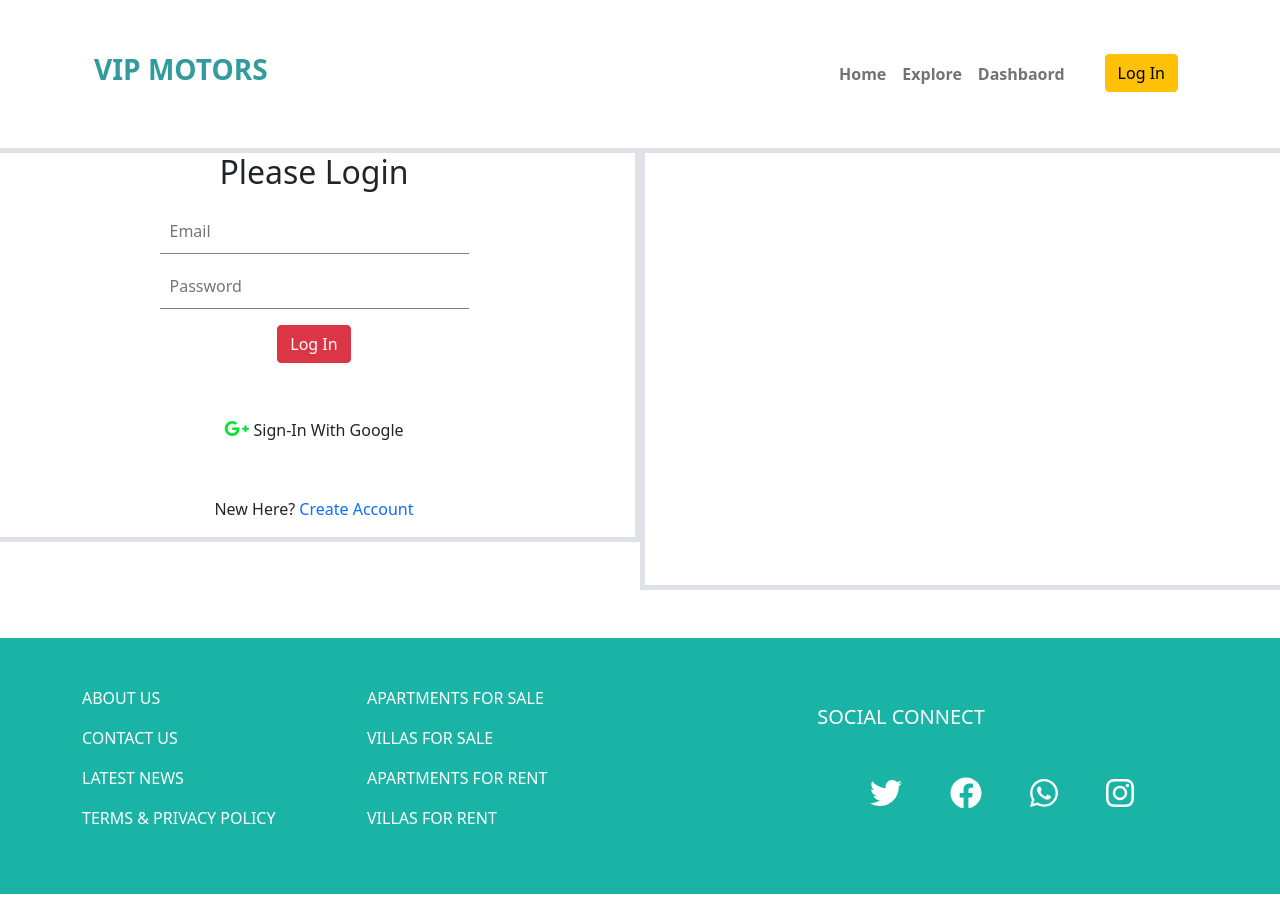
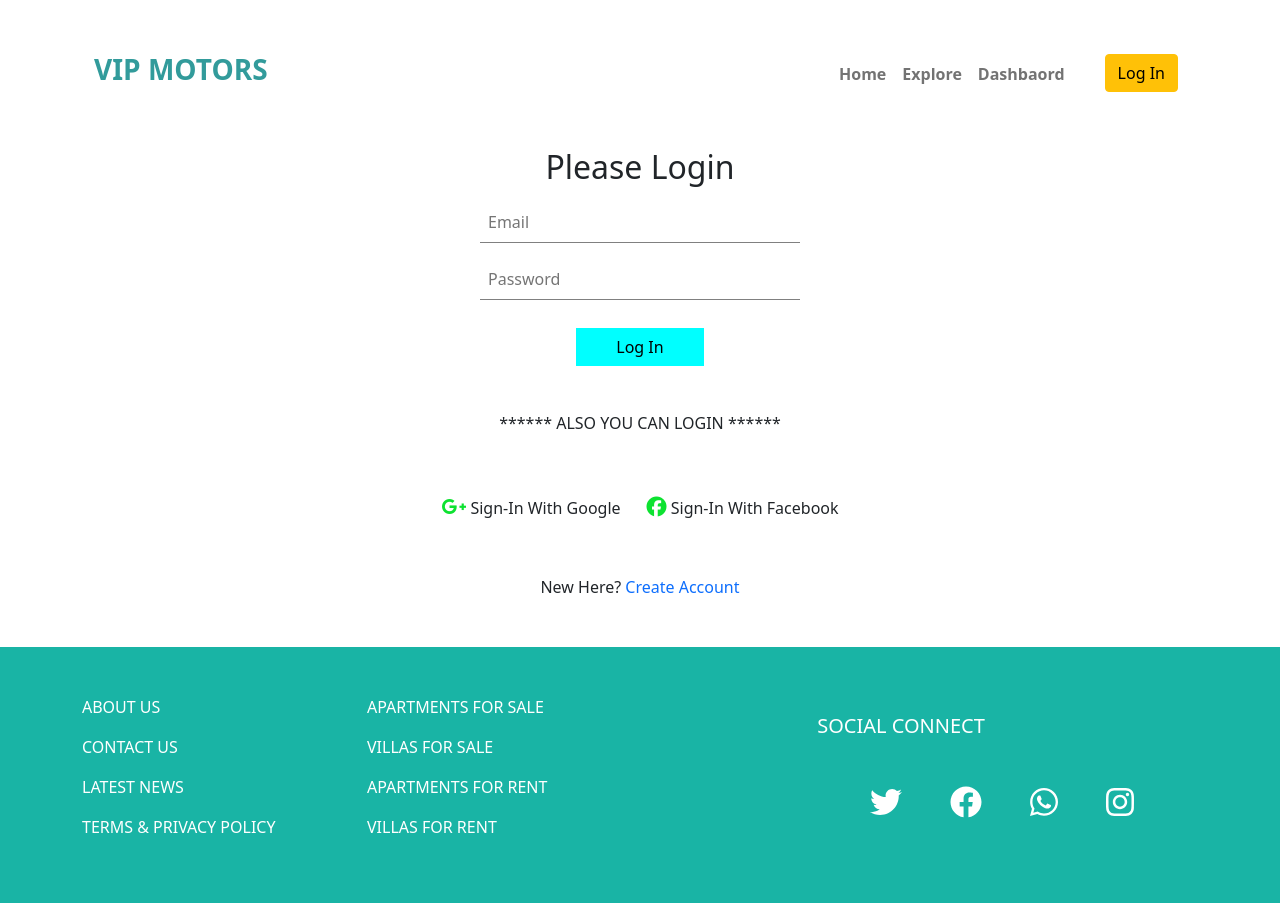
Before and after one commit to Nesat-Nayem/VIP-MOROTS-CLIENT-SIDE, a React (Create React App) app: page /login in a window 1280 px wide. Built offline with nearby package versions, Linux system fonts and the light colour scheme; no server answers.

Commit message:
my order update

```diff
--- a/src/components/Details/Details.js
+++ b/src/components/Details/Details.js
@@ -55,18 +55,18 @@ const Details = () => {
             <form onSubmit={handleSubmit(onSubmit)}>
 
               <input
-                {...register("name")}
-                placeholder="Name"
+                {...register("name",{ required: true })}
+                // placeholder="Name"
 
                 defaultValue={service?.name}
                 className="p-2 m-2 w-100 input-field"
               />
 
               <input
-                {...register("email")}
-                placeholder="Email"
+                {...register("price",{ required: true })}
+                // placeholder="Email"
 
-                defaultValue={user?.email}
+                defaultValue={service?.price}
                 className="p-2 m-2 w-100 input-field"
               />
               <input
--- a/src/components/Login/Login.css
+++ b/src/components/Login/Login.css
@@ -13,3 +13,29 @@
   color: rgb(13, 226, 49);
   font-size: 20px;
 }
+
+.fromLogin{
+  width: 1000px;
+  height: auto;
+  background-color: aquamarine;
+}
+
+
+.inputField{
+  width: 300px;
+  padding-top: 5px;
+  padding-bottom: 5px;
+}
+
+.costomButton{
+  background-color: aqua;
+  border: none;
+  padding: 7px 40px;
+  margin-top: 20px;
+
+}
+
+.btnStyle:hover{
+  background-color: rgb(219, 106, 159) !important;
+  color: aliceblue;
+}
--- a/src/components/Login/Login.js
+++ b/src/components/Login/Login.js
@@ -1,7 +1,7 @@
 import React, { useState } from "react";
 import "./Login.css";
 import { useForm } from "react-hook-form";
-// import useFirebase from "./../../hooks/useFirebase";
+
 import { Link, useLocation, useHistory } from "react-router-dom";
 import useAuth from "../../hooks/useAuth";
 const Login = () => {
@@ -11,7 +11,8 @@ const Login = () => {
   const location = useLocation();
   const history = useHistory();
 
-  const { handleGoogleLogin, handleUserLogin } = useAuth();
+  const { handleGoogleLogin, newHandleFacebookLogin, handleUserLogin } =
+    useAuth();
 
   const { register, handleSubmit, watch, errors } = useForm();
 
@@ -34,7 +35,7 @@ const Login = () => {
     console.log(handleUserLogin);
   };
 
-  const redirect_uri = location.state?.from || '/';
+  const redirect_uri = location.state?.from || "/";
 
   const handleGoogleLoginPopup = () => {
     handleGoogleLogin().then((result) => {
@@ -42,14 +43,18 @@ const Login = () => {
     });
   };
 
+  const handleFacebookLoginPopup = () => {
+    newHandleFacebookLogin();
+  };
+
   return (
     <div>
-      <div className="row">
-        <div className="login-form mb-5 formControl col-md-6 border border-5">
+      <div className="">
+        <div className="login-form mb-5 formControl">
           <h2>Please Login</h2>
           <form onSubmit={handleSubmit(onSubmit)}>
             <input
-              className="input-field "
+              className="p-2 m-2 w-25 input-field"
               name="email"
               placeholder="Email"
               type="email"
@@ -57,7 +62,7 @@ const Login = () => {
             />
             <br />
             <input
-              className="input-field"
+              className="p-2 m-2 w-25 input-field"
               name="password"
               type="password"
               placeholder="Password"
@@ -66,19 +71,32 @@ const Login = () => {
             <br />
 
             <input
-              className="submit-btn btn btn-danger mt-3"
+              className="submit-btn costomButton"
               type="submit"
               value="Log In"
             />
           </form>
-          <button onClick={handleGoogleLoginPopup} className="btn mt-5">
-            <i class="fab fa-google-plus-g fscolor"></i> Sign-In With Google{" "}
+
+          <h6 className="mt-5">****** ALSO YOU CAN LOGIN ******</h6>
+
+          <button className="btn mt-5 btnStyle " onClick={handleGoogleLoginPopup} >
+
+            <i class="fab fa-google-plus-g fscolor me-1"></i>
+
+             Sign-In With Google
           </button>
+
+          <button onClick={handleFacebookLoginPopup} className="btn mt-5 btnStyle ">
+            <i class="fab fa-facebook fscolor"></i> Sign-In With Facebook
+          </button>
+
           <p className="mt-5">
             New Here? <Link to="/register">Create Account</Link>
           </p>
         </div>
-        <div className="col-md-6 border border-5"></div>
+        {/* <div className="col-md-6">
+          <img className="img-fluid" src="https://i.ibb.co/rQThyv8/slider1.jpg" alt="" />
+        </div> */}
       </div>
     </div>
   );
--- a/src/components/MyBookings/MyBookings.js
+++ b/src/components/MyBookings/MyBookings.js
@@ -2,7 +2,7 @@ import React, { useEffect, useState } from "react";
 import useFirebase from "./../../hooks/useFirebase";
 const MyBookings = () => {
   const { user } = useFirebase();
-  const [books, setBooks] = useState([])
+  const [books, setBooks] = useState([]);
 
   useEffect(() => {
     fetch(`https://polar-cliffs-75761.herokuapp.com/myOrder/${user?.email}`)
@@ -11,55 +11,41 @@ const MyBookings = () => {
       .then((data) => setBooks(data));
   }, [user?.email]);
 
-  const handleDelete = id => {
-
+  const handleDelete = (id) => {
     fetch(`https://polar-cliffs-75761.herokuapp.com/myOrder/${id}`, {
-        method : 'DELETE'
+      method: "DELETE",
     })
-    .then(res => res.json())
-    .then(data => {
+      .then((res) => res.json())
+      .then((data) => {
         console.log(data);
-        if(data.deletedCount){
-            alert('deleted')
-            const remaining = books.filter(book => book._id !==id);
-            setBooks(remaining)
+        if (data.deletedCount) {
+          alert("deleted");
+          const remaining = books.filter((book) => book._id !== id);
+          setBooks(remaining);
         }
-
-    })
-}
+      });
+  };
 
   return (
     <div className="row container">
-
       <h1 className="text-center">All Orders</h1>
 
-    {
-                books.map(book =>
+      {books.map((book) => (
         <div key={book._id}>
-
           <div className="card">
-                <div className="card-body">
-
-
-
+            <div className="card-body d-flex justify-content-around">
               <p>{book?.name}</p>
-
-
-                    <p>{book.email}</p>
-
-                    <p>{book?.city}</p>
-
-                    <p className="m-4">{book?.status}</p>
-                    <button className="btn btn-danger" onClick={()=>handleDelete(book._id)}>delete book</button>
+              <p>{book?.price}</p>
+              <button
+                className="btn btn-danger"
+                onClick={() => handleDelete(book._id)}
+              >
+                delete book
+              </button>
             </div>
           </div>
-
         </div>
-
-
-
-                )
-            }
+      ))}
     </div>
   );
 };
--- a/src/components/Navbar/Navbar.js
+++ b/src/components/Navbar/Navbar.js
@@ -2,11 +2,7 @@ import React from "react";
 import "./Navbar.css";
 import { Link } from "react-router-dom";
 import useAuth from "../../hooks/useAuth";
-
-// import useFirebase from '../../hooks/useFirebase'
-
 const Navbar = () => {
-  // const { user, handleLogout } = useFirebase()
   const { user, handleLogout } = useAuth();
     console.log(user.email);
   return (
--- /dev/null
+++ b/src/components/Register/Register.css
@@ -0,0 +1,7 @@
+.costomButton{
+    background-color: aqua;
+    border: none;
+    padding: 7px 40px;
+    margin-top: 20px;
+
+  }
--- a/src/components/Register/Register.js
+++ b/src/components/Register/Register.js
@@ -2,6 +2,7 @@ import React from "react";
 import { useForm } from "react-hook-form";
 import { Link, NavLink } from "react-router-dom";
 import useFirebase from "./../../hooks/useFirebase";
+import './Register.css'
 
 const Register = () => {
   const { googleSignIn, handleUserRegister } = useFirebase();
@@ -16,7 +17,7 @@ const Register = () => {
       <form onSubmit={handleSubmit(onSubmit)}>
 
         <input
-          className="input-field"
+          className="input-field w-25"
           name="email"
           placeholder="Email"
           type="email"
@@ -24,7 +25,7 @@ const Register = () => {
         />
         <br />
         <input
-          className="input-field"
+          className="input-field w-25"
           name="password"
           type="password"
           placeholder="Password"
@@ -33,7 +34,7 @@ const Register = () => {
         <br />
 
         <input
-          className="submit-btn btn btn-danger mt-3"
+          className="submit-btn costomButton mt-3"
           type="submit"
           value="Register"
         />
--- a/src/hooks/useFirebase.js
+++ b/src/hooks/useFirebase.js
@@ -6,6 +6,7 @@ import {
   GoogleAuthProvider,
   onAuthStateChanged,
   signOut,
+  FacebookAuthProvider,
   createUserWithEmailAndPassword,
   signInWithEmailAndPassword,
 } from "firebase/auth";
@@ -17,6 +18,8 @@ intializeFirebase();
 const useFirebase = () => {
   const auth = getAuth();
   const provider = new GoogleAuthProvider();
+
+  const facebookProvider = new FacebookAuthProvider();
 
   const [user, setUser] = useState({});
 
@@ -31,6 +34,15 @@ const useFirebase = () => {
 
       .catch((error) => setError(error.message));
   };
+
+  const newHandleFacebookLogin = () =>{
+    return signInWithPopup(auth, facebookProvider)
+    .then(result =>{
+      const {displayName, photoURL, email} = result.user;
+
+    })
+    .catch((error) => setError(error.message));
+  }
 
   useEffect(() => {
     const unsubscribe = onAuthStateChanged(auth, (user) => {
@@ -110,6 +122,7 @@ const useFirebase = () => {
 
   return {
     handleGoogleLogin,
+    newHandleFacebookLogin,
     admin,
     handleUserLogin,
     user,
```
Lines whose indentation alone changed are shown as unchanged.
